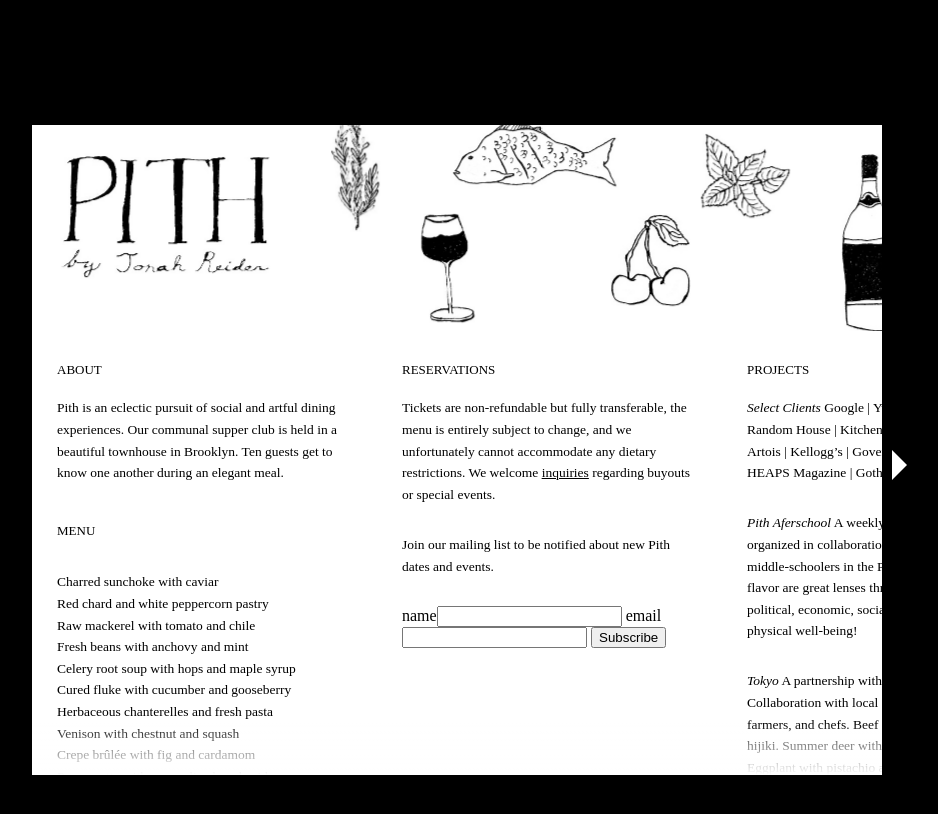
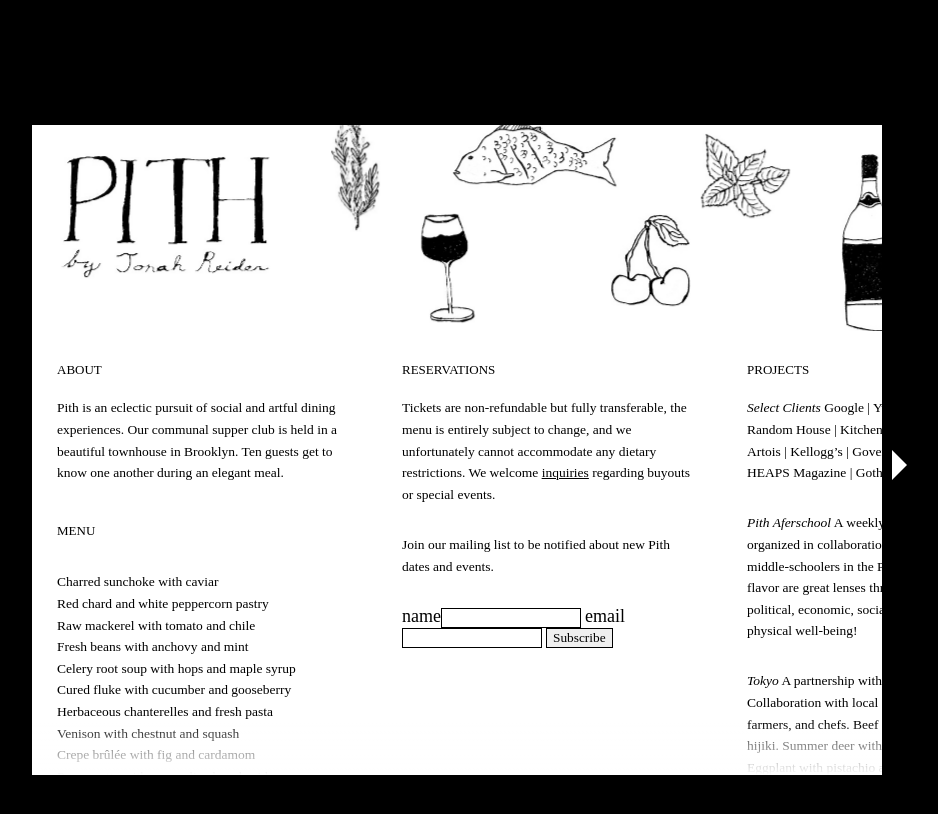
Before and after one commit to zoe-pith/pith-site, a Jekyll site: the page built from index.md, in a window 1280 px wide. Shown: the top 814 px of the page, without its empty margins (183-1121 px from the left). Built offline with Jekyll 4.4.1, drawn with Linux system fonts in a browser that asks for light colours; some web fonts are replaced.

Commit message:
Extending form styles

```diff
--- a/css/style.css
+++ b/css/style.css
@@ -156,23 +156,32 @@ header{
 	display:inline;
 }
 
+button, input {
+		-webkit-font-smoothing: antialiased;
+		text-rendering: optimizeLegibility;
+		border: 1px black solid;
+		-webkit-appearance: none;
+		font-family: 'Hoefler Text';
+}
+
+.tito-wrapper button, .tito-wrapper input {
+  font-size: 11pt;
+}
+
+.tito-wrapper button {
+		background:white;
+		padding:5px 8px 5px 8px;
+}
+
 .tito-wrapper input {
 	width:25px;
 	height:18px;
 }
 
-.tito-wrapper button, .tito-wrapper input {
+#ms-sub-form label {
+		font-size: 13.5pt;
 		-webkit-font-smoothing: antialiased;
 		text-rendering: optimizeLegibility;
-		font-size: 11pt;
-		border: 1px black solid;
-		-webkit-appearance: none;
-		font-family: 'Hoefler Text';
-}
-
-.tito-wrapper button {
-		background:white;
-		padding:5px 8px 5px 8px;
 }
 
 li span {
```
